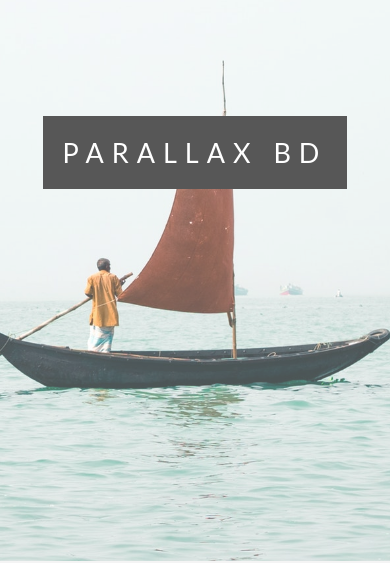
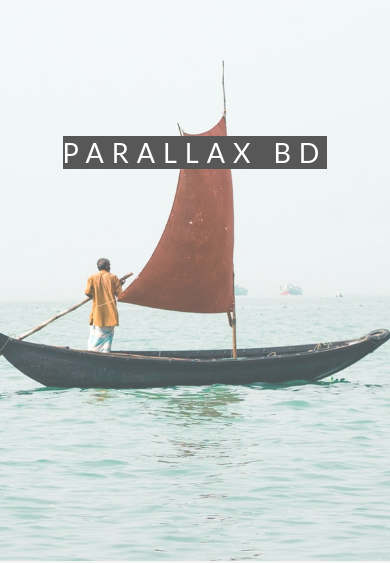
Before and after one commit to raihanulhaque643/ParallaxWebsite, a plain HTML site: page index.html in a window 390 px wide. Shown: the part 283-846 px from the top of the page. Drawn offline with Linux system fonts and the light colour scheme.

Commit message:
overlap issue of bottom section fixed

```diff
--- a/css/style.css
+++ b/css/style.css
@@ -73,4 +73,13 @@ body, html {
     .pimg1, .pimg2, .pimg3{
         background-attachment: scroll;
     }
+    .ptext .border{
+        padding: 0;
+    }
 }
+
+@media(max-width:965px){
+    .ptext .border{
+        padding: 0;
+    }
+}
```
